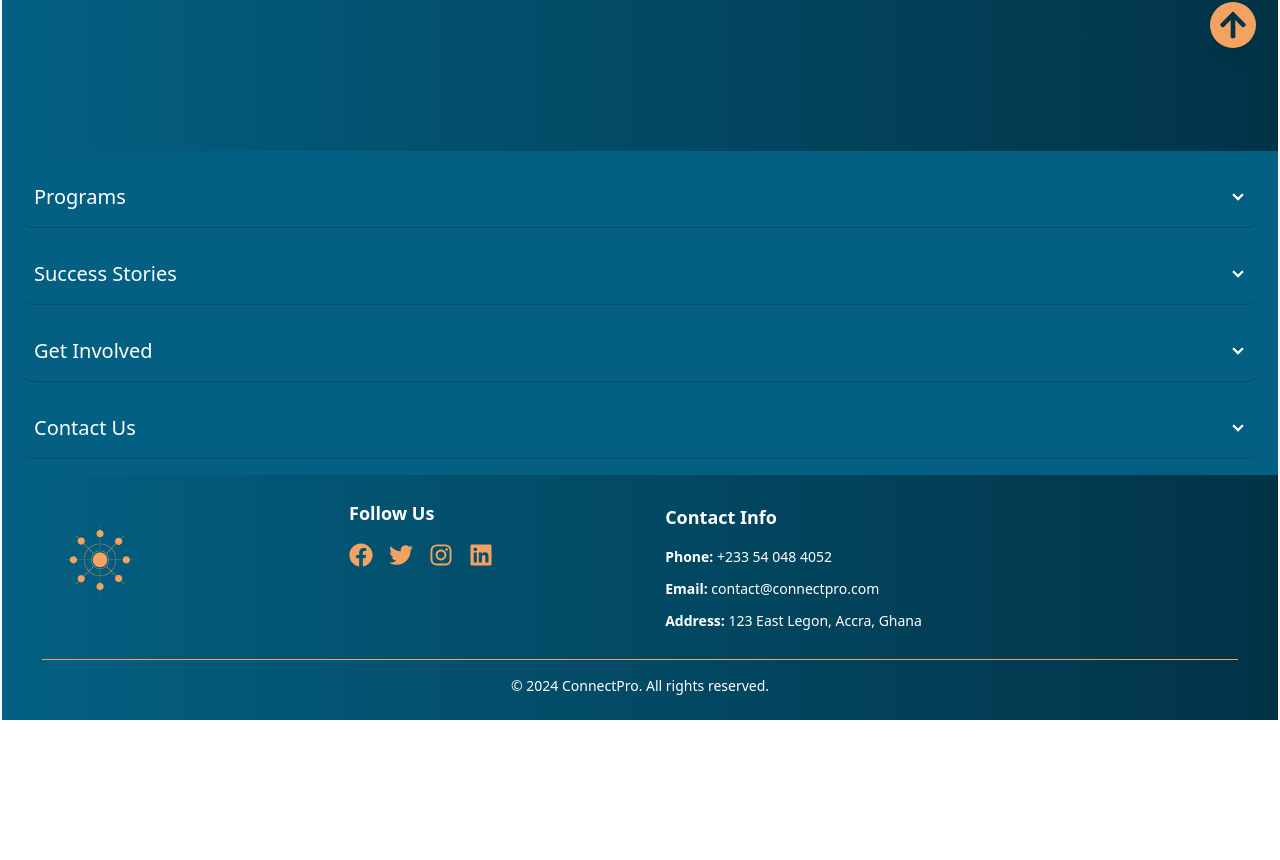
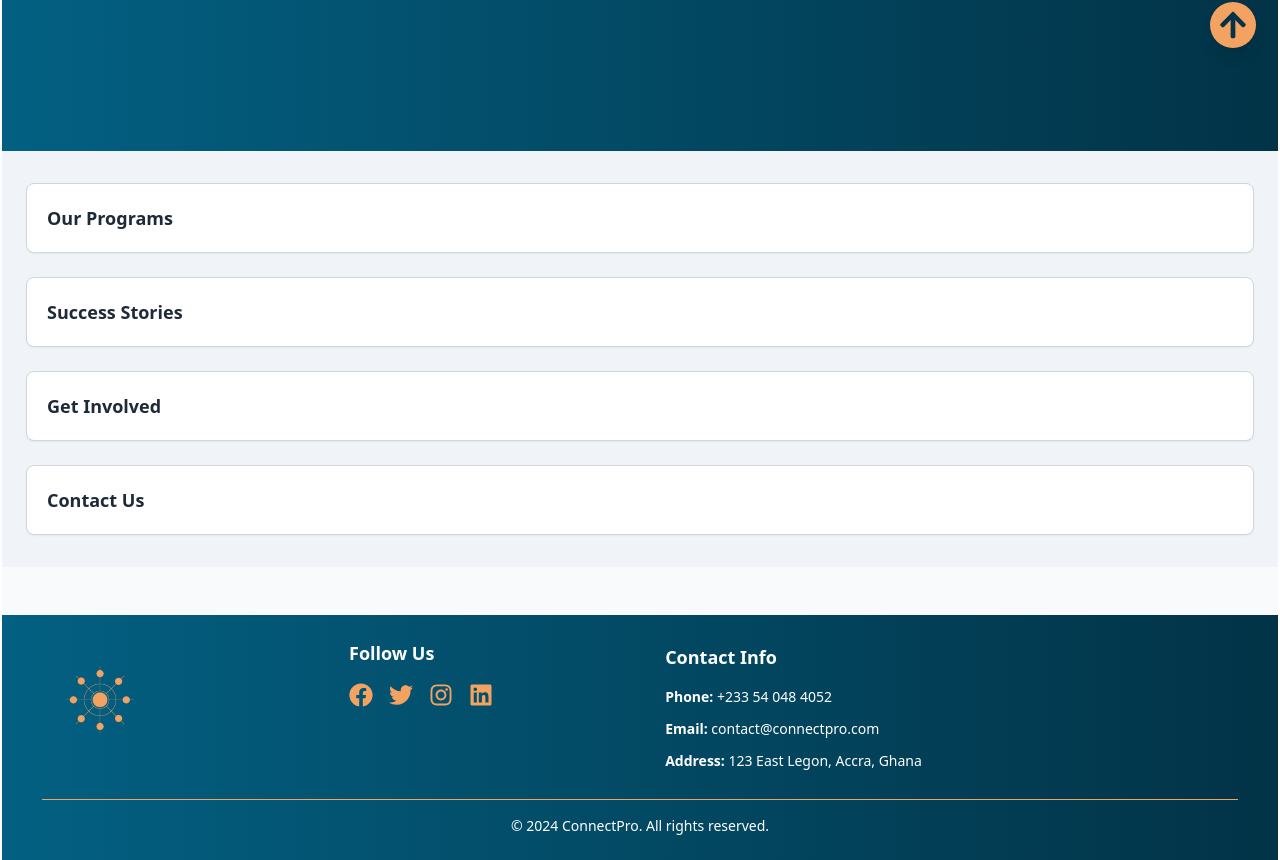
Before and after one commit to KojoFocus/ConnectPro, a React (Vite) app: page / in a window 1280 px wide. Shown: the part 728-1588 px from the top of the page. Before the commit the page ends 1448 px from the top, so only its background shows below. Built offline with nearby package versions, Linux system fonts and the light colour scheme.

Commit message:
changed the landing page style

```diff
--- a/src/components/GetInvolved.tsx
+++ b/src/components/GetInvolved.tsx
@@ -1,9 +1,8 @@
 const GetInvolved = () => {
   return (
     <>
-
       {/* Title Section */}
-      <div className="bg-[#036082] text-white rounded-lg shadow-lg p-6">
+      <div className="bg-[#036082] text-white rounded-lg shadow-lg p-6 md:p-12 mb-8">
         <h2 className="text-xl font-semibold text-[#F4A261]">GET INVOLVED</h2>
         <p className="text-base leading-relaxed text-white mt-4">
           We welcome anyone who shares our mission to help entrepreneurs and
@@ -15,7 +14,7 @@ const GetInvolved = () => {
       {/* Cards Section */}
       <div className="mt-8 grid grid-cols-1 md:grid-cols-2 lg:grid-cols-3 gap-6">
         {/* Volunteer Card */}
-        <div className="bg-white shadow-lg rounded-lg overflow-hidden transform transition-transform duration-300 hover:scale-105">
+        <div className="bg-white shadow-lg rounded-lg overflow-hidden transform transition-transform duration-300 hover:scale-105 p-4">
           <img
             src="https://via.placeholder.com/300x200"
             alt="Volunteer"
@@ -34,7 +33,7 @@ const GetInvolved = () => {
         </div>
 
         {/* Donate Card */}
-        <div className="bg-white shadow-lg rounded-lg overflow-hidden transform transition-transform duration-300 hover:scale-105">
+        <div className="bg-white shadow-lg rounded-lg overflow-hidden transform transition-transform duration-300 hover:scale-105 p-4">
           <img
             src="https://via.placeholder.com/300x200"
             alt="Donate"
@@ -53,7 +52,7 @@ const GetInvolved = () => {
         </div>
 
         {/* Partner Card */}
-        <div className="bg-white shadow-lg rounded-lg overflow-hidden transform transition-transform duration-300 hover:scale-105">
+        <div className="bg-white shadow-lg rounded-lg overflow-hidden transform transition-transform duration-300 hover:scale-105 p-4">
           <img
             src="https://via.placeholder.com/300x200"
             alt="Partner"
@@ -83,7 +82,6 @@ const GetInvolved = () => {
           <li>Help us spread the word on social media to encourage more participation.</li>
         </ul>
       </div>
-
     </>
   );
 };
--- a/src/components/HomePage.tsx
+++ b/src/components/HomePage.tsx
@@ -14,80 +14,46 @@ const HomePage: React.FC = () => {
   };
 
   return (
-    <div className="m-0 p-0">
+    <div className="m-0 p-0 font-sans">
       {/* Hero Section */}
       <HeroSection />
 
-      <div className="bg-[#036082] text-white m-0 p-0 pb-0 mb-0">
       {/* Collapsible Sections */}
-        <div className="space-y-4 p-4">
-          {/* Programs */}
-          <div className="collapse collapse-arrow border-b border-[#034d60]">
-            <input
-              type="checkbox"
-              checked={activeSection === "Programs"}
-              onChange={() => toggleSection("Programs")}
-            />
-            <div className="collapse-title text-xl font-medium bg-[#036082]">
-              Programs
+      <div className="bg-[#F0F4F8] text-gray-800 m-0 p-0 pb-0 mb-0">
+        <div className="space-y-6 px-6 py-8">
+          {/* Section List */}
+          {[
+            { id: "Programs", label: "Our Programs" },
+            { id: "SuccessStories", label: "Success Stories" },
+            { id: "GetInvolved", label: "Get Involved" },
+            { id: "ContactUs", label: "Contact Us" },
+          ].map((section) => (
+            <div
+              key={section.id}
+              className={`cursor-pointer text-lg font-semibold border border-gray-300 rounded-lg p-5 shadow-sm transition-transform hover:scale-105 ${
+                activeSection === section.id
+                  ? "bg-[#036082] text-white shadow-lg"
+                  : "bg-white text-gray-800"
+              }`}
+              onClick={() => toggleSection(section.id)}
+            >
+              {section.label}
             </div>
-            <div className="collapse-content">
-              <Programs />
+          ))}
         </div>
       </div>
 
-          {/* Success Stories */}
-          {/* Success Stories */}
-          <div className="collapse collapse-arrow border-b border-[#034d60]">
-            <input
-              type="checkbox"
-              checked={activeSection === "SuccessStories"}
-              onChange={() => toggleSection("SuccessStories")}
-            />
-            <div className="collapse-title text-xl font-medium bg-[#036082]">
-              Success Stories
-            </div>
-            <div className="collapse-content">
-              <SuccessStories />
-            </div>
-          </div>
-
-
-          {/* Get Involved */}
-          <div className="collapse collapse-arrow border-b border-[#034d60]">
-            <input
-              type="checkbox"
-              checked={activeSection === "GetInvolved"}
-              onChange={() => toggleSection("GetInvolved")}
-            />
-            <div className="collapse-title text-xl font-medium bg-[#036082]">
-              Get Involved
-            </div>
-            <div className="collapse-content">
-              <GetInvolved />
-            </div>
-          </div>
-
-          {/* Contact Us */}
-          <div className="collapse collapse-arrow border-b border-[#034d60]">
-            <input
-              type="checkbox"
-              checked={activeSection === "ContactUs"}
-              onChange={() => toggleSection("ContactUs")}
-            />
-            <div className="collapse-title text-xl font-medium bg-[#036082]">
-              Contact Us
-            </div>
-            <div className="collapse-content">
-              <ContactUs />
-            </div>
-          </div>
+      {/* Collapsible Content at the End */}
+      <div className="relative z-10 bg-[#F9FAFB] text-gray-800 m-0 p-6">
+        {activeSection === "Programs" && <Programs />}
+        {activeSection === "SuccessStories" && <SuccessStories />}
+        {activeSection === "GetInvolved" && <GetInvolved />}
+        {activeSection === "ContactUs" && <ContactUs />}
       </div>
 
       {/* Footer */}
       <Footer />
     </div>
-    </div>
   );
 };
 
--- a/src/components/Programs.tsx
+++ b/src/components/Programs.tsx
@@ -1,6 +1,6 @@
 const Programs = () => {
   return (
-    <div className="bg-[#036082] text-white rounded-lg shadow-lg">
+    <div className="bg-[#036082] text-white rounded-lg shadow-lg p-4">
       <div className="mt-4">
         {/* Detailed content for Connect Pro program */}
         <h3 className="text-2xl font-bold mb-4 text-[#F4A261]">Connect Pro</h3>
--- a/src/components/SuccessStories.tsx
+++ b/src/components/SuccessStories.tsx
@@ -1,7 +1,6 @@
 const SuccessStories = () => {
   return (
-    // <div className="w-full bg-gradient-to-r from-[#036082] to-[#023347] text-white px-6 md:px-16 py-2">
-      <div className="bg-[#036082] text-white rounded-lg shadow-lg p-4">
+    <div className="bg-[#036082] text-white rounded-lg shadow-lg p-6 md:p-16 mt-8 mb-8">
       <div>
         <h2 className="text-2xl font-bold mb-4 text-[#F4A261]">
           Our Success Stories
@@ -75,7 +74,6 @@ const SuccessStories = () => {
         </div>
       </div>
     </div>
-    // </div>
   );
 };
 
```
Lines whose indentation alone changed are shown as unchanged.
